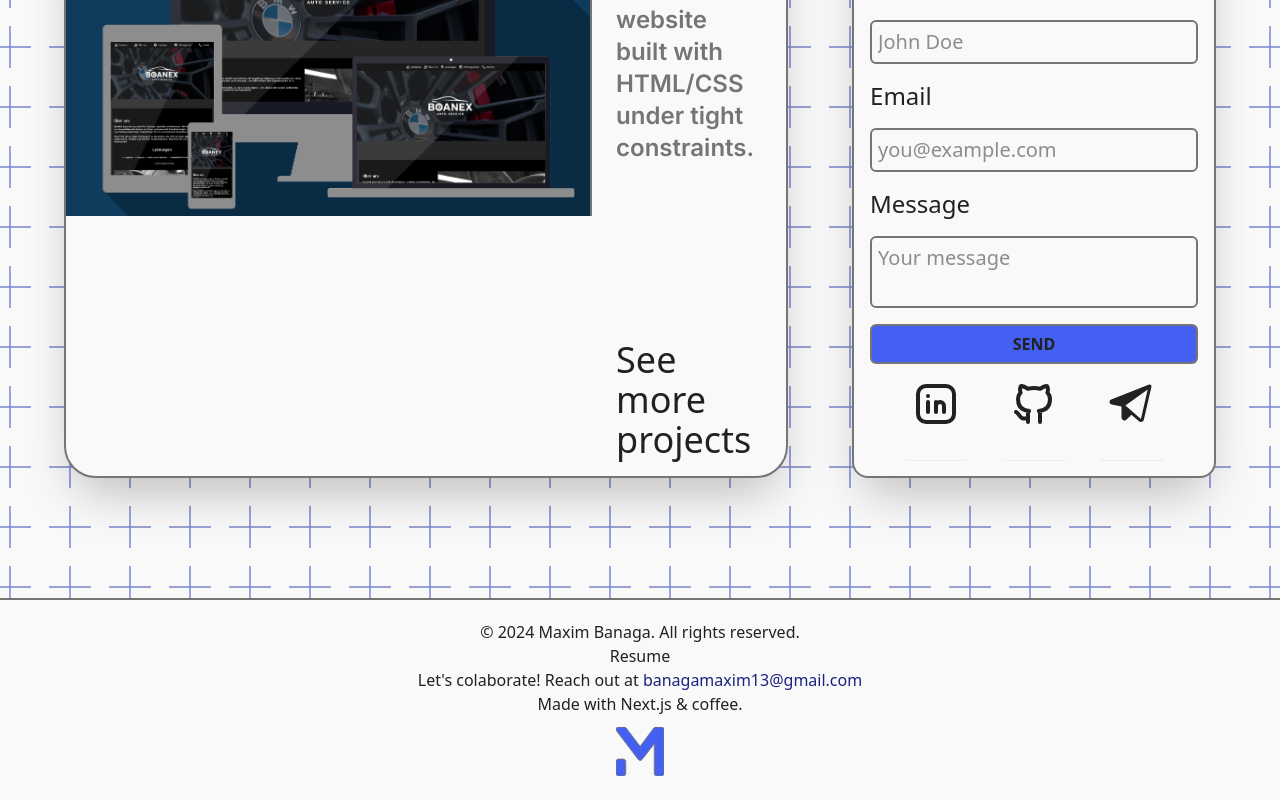
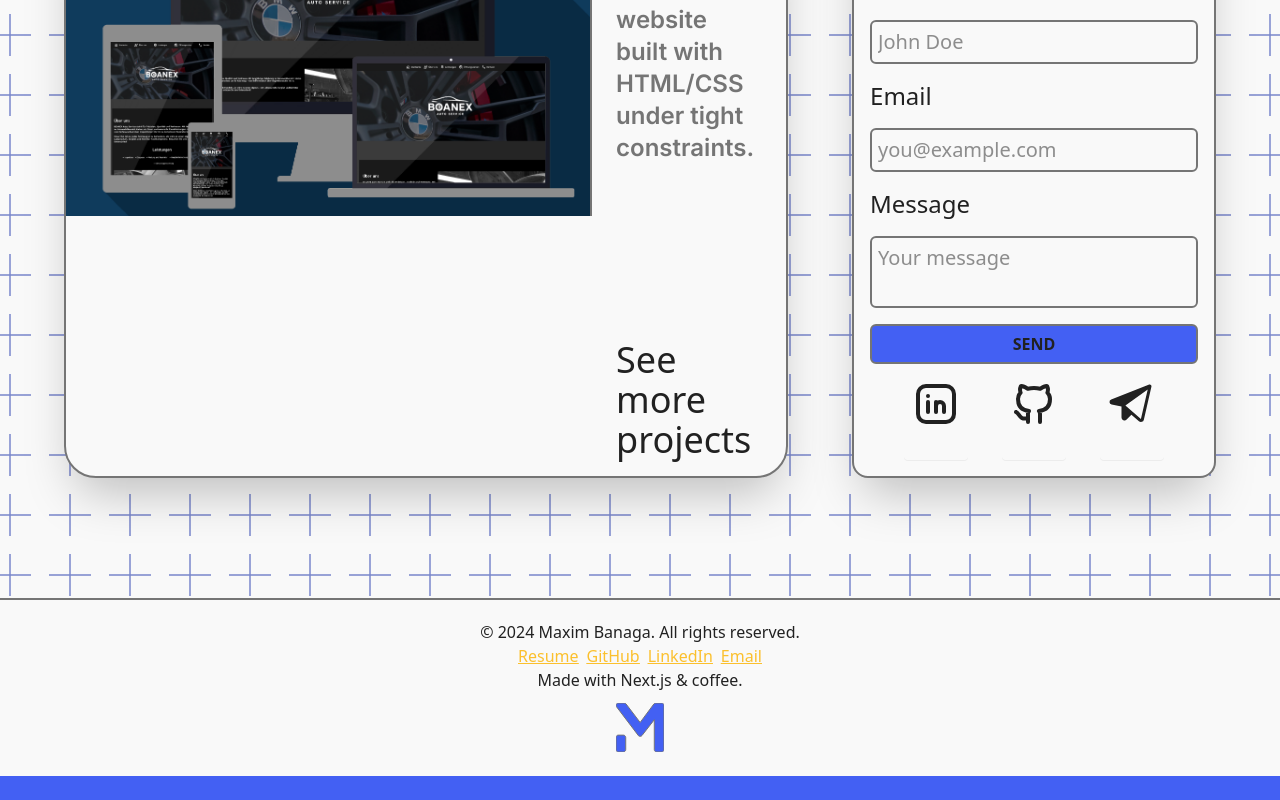
Before and after one commit to Xenmia/portfolio, a Next.js app: page / in a window 1280 px wide. Shown: the part 1416-2216 px from the top of the page. After the commit the page ends 2192 px from the top, so only its background shows below. Built offline with nearby package versions, Linux system fonts and the light colour scheme.

Commit message:
Links tweaks

```diff
--- a/app/components/Footer.tsx
+++ b/app/components/Footer.tsx
@@ -1,4 +1,3 @@
-import Image from "next/image";
 import React from "react";
 
 const Footer = () => {
@@ -8,18 +7,16 @@ const Footer = () => {
     border-t-2 border-muted-light dark:border-muted-dark"
     >
       <p>© 2024 Maxim Banaga. All rights reserved.</p>
-      <a href="/file.pdf" download="CV.pdf">
-        Resume
-      </a>
-      <p>
-        Let&apos;s colaborate! Reach out at{" "}
-        <a
-          href="mailto:banagamaxim13@gmail.com"
-          className="text-primary-dark dark:text-primary-light"
-        >
-          banagamaxim13@gmail.com
+      <ul className="flex flex-row gap-2 list-none text-secondary-light dark:text-secondary-light underline">
+        <a href="/file.pdf" download="CV.pdf">
+          Resume
         </a>
-      </p>
+        <a href="https://github.com/Xenmia">GitHub</a>
+        <a href="https://www.linkedin.com/in/maxim-banaga-38060433b/">
+          LinkedIn
+        </a>
+        <a href="mailto:banagamaxim13@gmail.com">Email</a>
+      </ul>
       <p>Made with Next.js & coffee.</p>
       <div className="size-14 mt-2 bg-[url(./pictures/logo-light.svg)] dark:bg-[url(./pictures/logo-dark.svg)] bg-size-[48px] bg-no-repeat bg-center" />
     </div>
```
